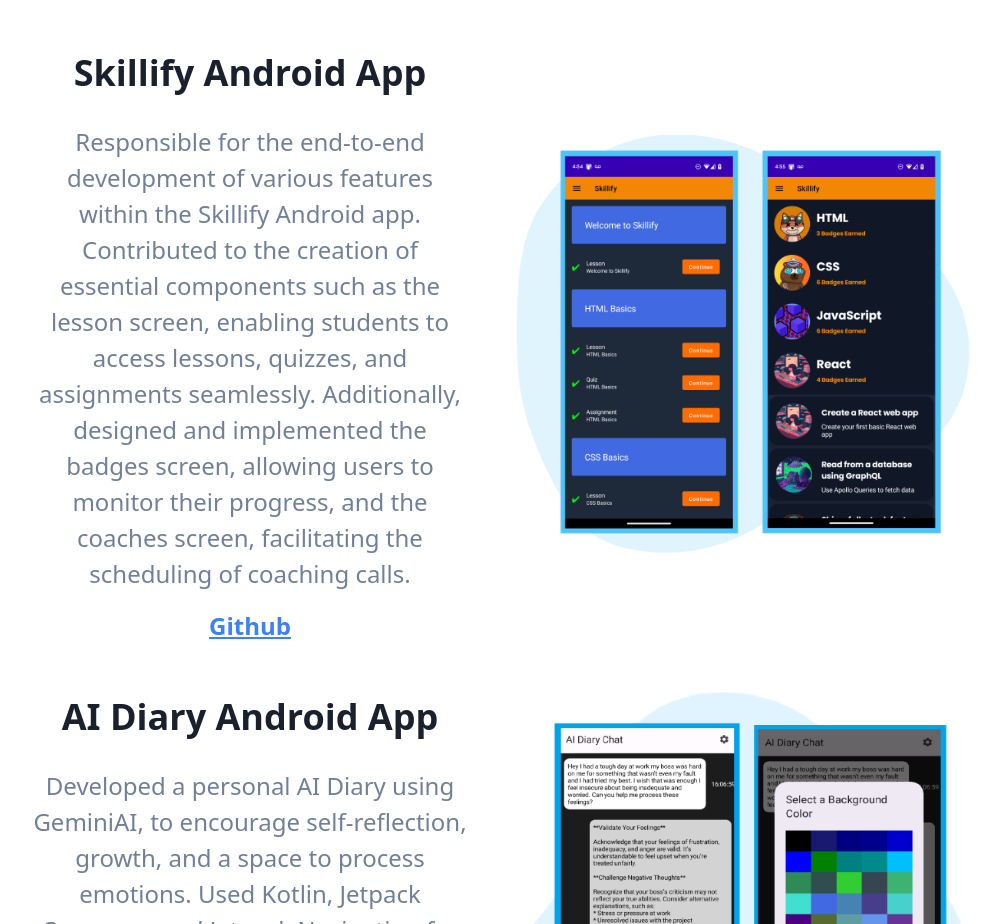
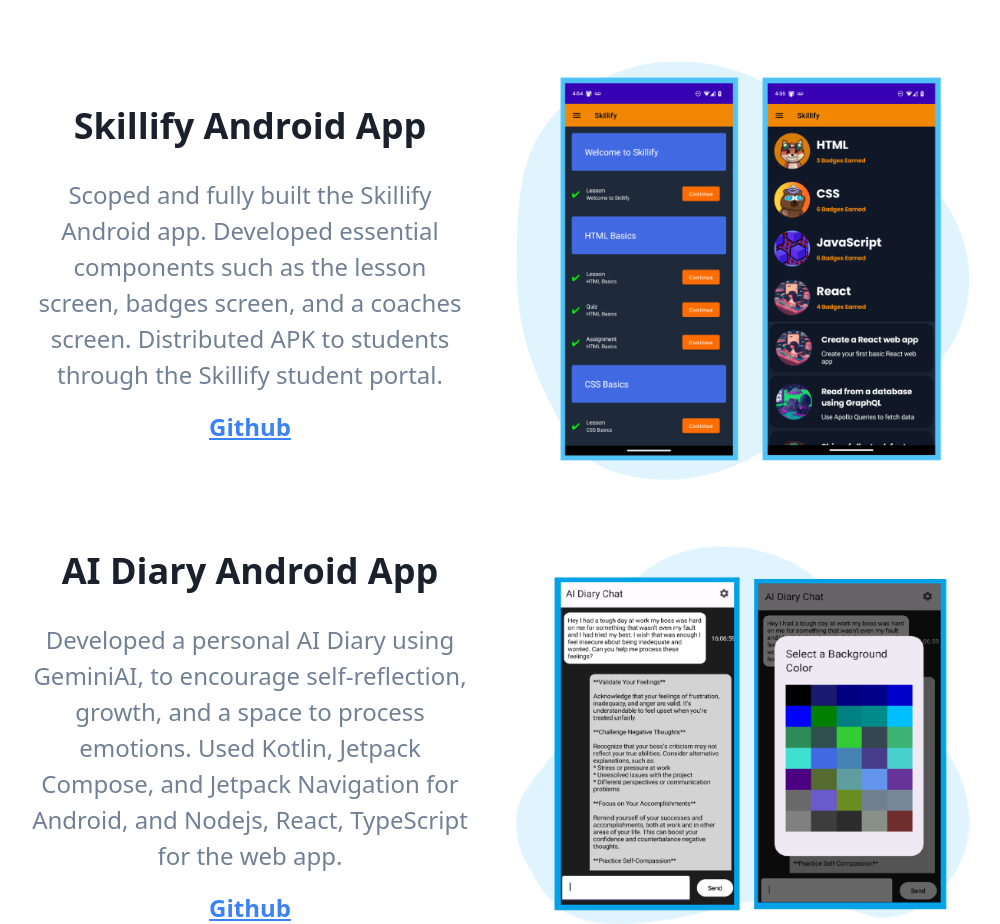
Before and after one commit to LuckyHariharan/LandingPageRedo, a Next.js app: page / in a window 1280 px wide. Shown: the part 840-1764 px from the top of the page, without its empty margins (140-1140 px from the left). Built offline with nearby package versions, Linux system fonts and the light colour scheme.

Commit message:
Update VerticalFeatures.tsx

```diff
--- a/src/templates/VerticalFeatures.tsx
+++ b/src/templates/VerticalFeatures.tsx
@@ -47,7 +47,7 @@
         {' '}
         <CollapsibleFeature
           title="Skillify Android App"
-          description="Responsible for the end-to-end development of various features within the Skillify Android app. Contributed to the creation of essential components such as the lesson screen, enabling students to access lessons, quizzes, and assignments seamlessly. Additionally, designed and implemented the badges screen, allowing users to monitor their progress, and the coaches screen, facilitating the scheduling of coaching calls."
+          description="Scoped and fully built the Skillify Android app. Developed essential components such as the lesson screen, badges screen, and a coaches screen. Distributed APK to students through the Skillify student portal."
           image="/assets/images/background3.png"
           imageAlt="Third feature alt text"
           link="https://skillify.ca/"
```
